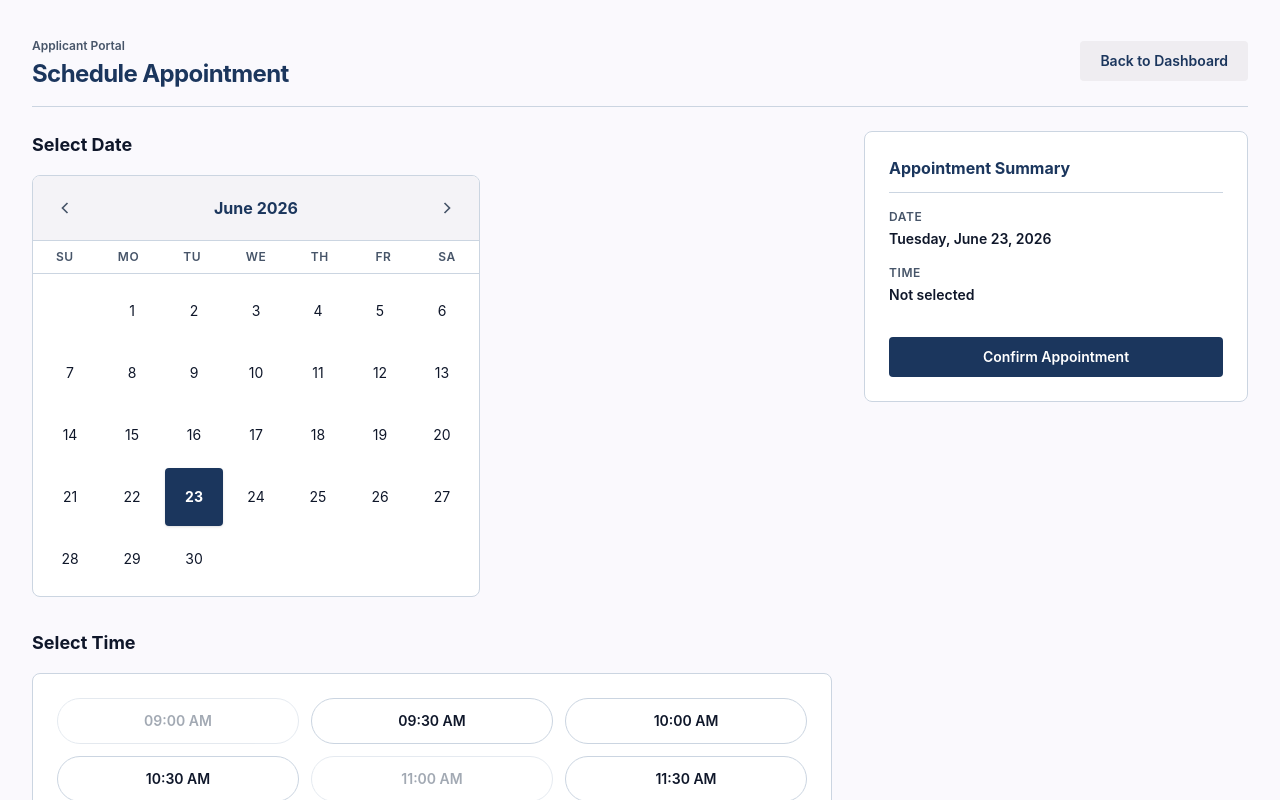
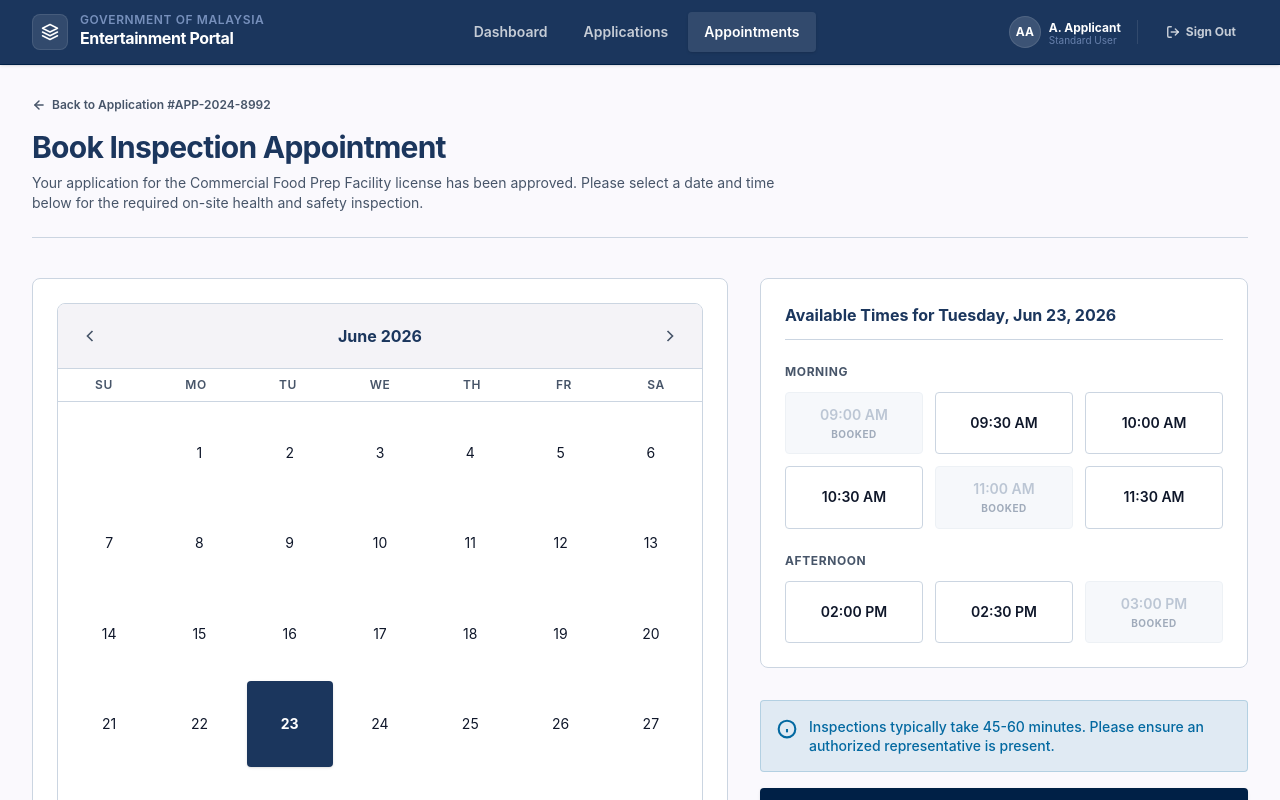
Before and after one commit to ACZH05/adp-project, a Next.js app in the folder frontend/: page /appointments/book in a window 1280 px wide. Shown: the top 800 px of the page. Built offline with nearby package versions, Linux system fonts and the light colour scheme.

Commit message:
Client  Appointment Refine

```diff
--- a/frontend/src/features/appointments/presentation/BookAppointmentScreen.tsx
+++ b/frontend/src/features/appointments/presentation/BookAppointmentScreen.tsx
@@ -4,6 +4,7 @@ import React, { useState } from 'react';
 import { useRouter } from 'next/navigation';
 import { Card } from '@/src/shared/components/Card';
 import { Button } from '@/src/shared/components/Button';
+import { TopNav } from '@/src/shared/components/TopNav';
 import { CalendarPicker } from './components/CalendarPicker';
 import { TimeSlotGrid, TimeSlot } from './components/TimeSlotGrid';
 
@@ -36,29 +37,30 @@ export const BookAppointmentScreen: React.FC = () => {
   const selectedSlot = MOCK_SLOTS.find(s => s.id === selectedSlotId);
 
   return (
-    <div className="w-full max-w-container-max-width mx-auto px-4 md:px-8 py-8 flex flex-col gap-6">
-      {/* Top Header */}
-      <div className="flex items-center justify-between border-b border-border-muted pb-4 flex-wrap gap-4">
-        <div>
-          <span className="text-xs font-semibold text-text-muted">Applicant Portal</span>
-          <h1 className="text-2xl font-bold text-primary tracking-tight mt-0.5">Schedule Appointment</h1>
-        </div>
-        <div>
-          <Button variant="secondary" onClick={handleBack}>
-            Back to Dashboard
-          </Button>
-        </div>
+    <div className="min-h-screen bg-background font-sans flex flex-col">
+      <TopNav />
+      <main className="w-full max-w-container-max-width mx-auto px-4 md:px-8 py-8 flex flex-col gap-8 flex-1">
+        {/* Page Header */}
+        <div className="flex flex-col border-b border-border-muted pb-6 mb-2">
+          <button onClick={handleBack} className="text-xs font-semibold text-text-muted hover:text-primary transition-colors flex items-center gap-1.5 mb-4 w-fit">
+            <svg width="14" height="14" viewBox="0 0 24 24" fill="none" stroke="currentColor" strokeWidth="2.5" strokeLinecap="round" strokeLinejoin="round">
+              <line x1="19" y1="12" x2="5" y2="12"></line>
+              <polyline points="12 19 5 12 12 5"></polyline>
+            </svg>
+            Back to Application #APP-2024-8992
+          </button>
+          <h1 className="text-2xl md:text-3xl font-bold text-primary tracking-tight mb-2">Book Inspection Appointment</h1>
+          <p className="text-sm text-text-muted max-w-3xl">
+            Your application for the Commercial Food Prep Facility license has been approved. Please select a date and time below for the required on-site health and safety inspection.
+          </p>
         </div>
 
+        {/* Workspace Grid */}
         <div className="grid grid-cols-1 lg:grid-cols-12 gap-8 items-start">
-        {/* Left Column: Calendar & Time Slots */}
-        <div className="lg:col-span-8 flex flex-col gap-8">
-          {/* Select Date */}
-          <section>
-            <h2 className="text-lg font-bold text-text-main mb-4">
-              Select Date
-            </h2>
-            <div className="max-w-md">
+          {/* Left Column (7/12) */}
+          <div className="lg:col-span-7 flex flex-col gap-8">
+            {/* Calendar Card */}
+            <Card className="p-6 bg-white border-border-muted shadow-none">
               <CalendarPicker
                 selectedDate={selectedDate}
                 onDateSelect={(date) => {
@@ -66,15 +68,32 @@ export const BookAppointmentScreen: React.FC = () => {
                   setSelectedSlotId(null);
                 }}
               />
+            </Card>
+
+            {/* Inspector Notes */}
+            <Card className="p-6 bg-white border-border-muted shadow-none">
+              <div className="flex flex-col gap-2">
+                <label htmlFor="inspector-notes" className="text-sm font-bold text-text-main">
+                  Notes for Inspector (Optional)
+                </label>
+                <textarea
+                  id="inspector-notes"
+                  rows={4}
+                  className="w-full p-3 border border-border-muted rounded-default text-sm placeholder:text-text-muted/60 focus:outline-none focus:ring-2 focus:ring-primary focus:border-transparent transition-all resize-y"
+                  placeholder="e.g., Use the rear entrance in the alleyway. Ring the bell labeled 'Kitchen'."
+                />
               </div>
-          </section>
+            </Card>
+          </div>
 
-          {/* Select Time */}
-          <section>
-            <h2 className="text-lg font-bold text-text-main mb-4">
-              Select Time
-            </h2>
-            <Card className="p-6 bg-white border-border-muted">
+          {/* Right Column (5/12) */}
+          <div className="lg:col-span-5 flex flex-col gap-6 sticky top-8">
+            {/* Available Times Card */}
+            <Card className="p-6 bg-white border-border-muted shadow-none">
+              <h3 className="text-base font-bold text-primary border-b border-border-muted pb-3 mb-6">
+                {selectedDate ? `Available Times for ${selectedDate.toLocaleDateString('en-US', { weekday: 'long', month: 'short', day: 'numeric', year: 'numeric' })}` : 'Select a date'}
+              </h3>
+
               {selectedDate ? (
                 <TimeSlotGrid
                   slots={MOCK_SLOTS}
@@ -82,46 +101,37 @@ export const BookAppointmentScreen: React.FC = () => {
                   onSlotSelect={setSelectedSlotId}
                 />
               ) : (
-                <div className="text-center py-8 text-text-muted text-sm">
-                  Please select a date first to view available times.
+                <div className="text-center py-12 text-text-muted text-sm border-2 border-dashed border-slate-200 rounded-lg">
+                  Please select a date from the calendar.
                 </div>
               )}
             </Card>
-          </section>
-        </div>
 
-        {/* Right Column: Summary & Confirmation */}
-        <div className="lg:col-span-4">
-          <Card className="p-6 bg-surface-container-low border-border-muted sticky top-8">
-            <h3 className="text-base font-bold text-primary border-b border-border-muted pb-3 mb-4">
-              Appointment Summary
-            </h3>
-
-            <div className="flex flex-col gap-4 mb-8">
-              <div>
-                <p className="text-xs font-semibold text-text-muted uppercase tracking-wider mb-1">Date</p>
-                <p className="text-sm font-semibold text-text-main">
-                  {selectedDate ? selectedDate.toLocaleDateString('en-US', { weekday: 'long', year: 'numeric', month: 'long', day: 'numeric' }) : 'Not selected'}
+            {/* Info Banner & Action Wrapper */}
+            <div className="flex flex-col gap-4 mt-2">
+              <div className="bg-info/10 border border-info/20 rounded-default p-4 flex gap-3">
+                <svg width="20" height="20" viewBox="0 0 24 24" fill="none" stroke="currentColor" strokeWidth="2.5" className="text-info shrink-0 mt-0.5">
+                  <circle cx="12" cy="12" r="10"></circle>
+                  <line x1="12" y1="16" x2="12" y2="12"></line>
+                  <line x1="12" y1="8" x2="12.01" y2="8"></line>
+                </svg>
+                <p className="text-sm text-info font-medium leading-snug">
+                  Inspections typically take 45-60 minutes. Please ensure an authorized representative is present.
                 </p>
-              </div>
-              <div>
-                <p className="text-xs font-semibold text-text-muted uppercase tracking-wider mb-1">Time</p>
-                <p className="text-sm font-semibold text-text-main">
-                  {selectedSlot ? selectedSlot.time : 'Not selected'}
-                </p>
-              </div>
               </div>
 
               <Button
-              className="w-full justify-center"
+                className="w-full justify-center h-12 text-base shadow-sm"
+                variant="deep-navy"
                 disabled={!selectedDate || !selectedSlotId}
                 onClick={handleConfirm}
               >
                 Confirm Appointment
               </Button>
-          </Card>
             </div>
           </div>
         </div>
+      </main>
+    </div>
   );
 };
--- a/frontend/src/features/appointments/presentation/components/TimeSlotGrid.tsx
+++ b/frontend/src/features/appointments/presentation/components/TimeSlotGrid.tsx
@@ -13,9 +13,12 @@ interface TimeSlotGridProps {
 }
 
 export const TimeSlotGrid: React.FC<TimeSlotGridProps> = ({ slots, selectedSlotId, onSlotSelect }) => {
-  return (
+  const morningSlots = slots.filter(slot => slot.time.includes('AM'));
+  const afternoonSlots = slots.filter(slot => slot.time.includes('PM'));
+
+  const renderSlots = (slotGroup: TimeSlot[]) => (
     <div className="grid grid-cols-2 sm:grid-cols-3 gap-3">
-      {slots.map(slot => {
+      {slotGroup.map(slot => {
         const isSelected = selectedSlotId === slot.id;
         return (
           <button
@@ -23,16 +26,43 @@ export const TimeSlotGrid: React.FC<TimeSlotGridProps> = ({ slots, selectedSlotI
             disabled={!slot.available}
             onClick={() => onSlotSelect(slot.id)}
             className={`
-              p-3 rounded-full border text-sm font-semibold transition-colors flex items-center justify-center
-              ${!slot.available ? 'bg-surface-variant border-border-muted text-text-muted opacity-50 cursor-not-allowed' : ''}
+              relative p-3 rounded-default border text-sm font-semibold transition-colors flex flex-col items-center justify-center
+              ${!slot.available ? 'bg-slate-100 border-slate-200 text-slate-400 opacity-60 cursor-not-allowed' : ''}
               ${slot.available && !isSelected ? 'bg-white border-border-muted text-text-main hover:border-primary hover:text-primary hover:bg-primary-fixed hover:shadow-sm' : ''}
               ${isSelected ? 'bg-primary border-primary text-white shadow-sm' : ''}
             `}
           >
             {slot.time}
+            {!slot.available && (
+              <span className="text-[10px] mt-0.5 uppercase tracking-wider font-bold text-slate-500">Booked</span>
+            )}
+            {isSelected && (
+              <div className="absolute -top-1.5 -right-1.5 w-4 h-4 bg-success text-white rounded-full flex items-center justify-center shadow-sm">
+                <svg width="10" height="10" viewBox="0 0 24 24" fill="none" stroke="currentColor" strokeWidth="3" strokeLinecap="round" strokeLinejoin="round">
+                  <polyline points="20 6 9 17 4 12"></polyline>
+                </svg>
+              </div>
+            )}
           </button>
         );
       })}
     </div>
   );
+
+  return (
+    <div className="flex flex-col gap-6">
+      {morningSlots.length > 0 && (
+        <div>
+          <h4 className="text-xs font-bold text-text-muted mb-3 uppercase tracking-wider">Morning</h4>
+          {renderSlots(morningSlots)}
+        </div>
+      )}
+      {afternoonSlots.length > 0 && (
+        <div>
+          <h4 className="text-xs font-bold text-text-muted mb-3 uppercase tracking-wider">Afternoon</h4>
+          {renderSlots(afternoonSlots)}
+        </div>
+      )}
+    </div>
+  );
 };
--- a/frontend/src/shared/components/Button.tsx
+++ b/frontend/src/shared/components/Button.tsx
@@ -1,7 +1,7 @@
 import React from 'react';
 
 interface ButtonProps extends React.ButtonHTMLAttributes<HTMLButtonElement> {
-  variant?: 'primary' | 'secondary' | 'ghost' | 'danger';
+  variant?: 'primary' | 'secondary' | 'ghost' | 'danger' | 'deep-navy';
   className?: string;
 }
 
@@ -18,6 +18,7 @@ export const Button: React.FC<ButtonProps> = ({
     secondary: 'bg-surface-container text-primary hover:bg-surface-container-high',
     ghost: 'bg-transparent text-primary hover:bg-surface-container-low',
     danger: 'bg-transparent text-error border border-error hover:bg-error/10',
+    'deep-navy': 'bg-primary-container text-white hover:bg-primary',
   };
 
   return (
--- a/frontend/src/shared/components/TopNav.tsx
+++ b/frontend/src/shared/components/TopNav.tsx
@@ -11,7 +11,7 @@ export const TopNav: React.FC = () => {
   const navLinks = [
     { name: 'Dashboard', path: '/dashboard' },
     { name: 'Applications', path: '/dashboard' }, // Links to dashboard as main hub
-    { name: 'Appointments', path: '/dashboard' }, // Links to dashboard/appointments
+    { name: 'Appointments', path: '/appointments/book' }, // Links to dashboard/appointments
   ];
 
   const handleSignOut = () => {
@@ -35,9 +35,9 @@ export const TopNav: React.FC = () => {
         >
           <div className="w-9 h-9 bg-white/10 rounded-lg flex items-center justify-center text-white border border-white/10">
             <svg width="18" height="18" viewBox="0 0 24 24" fill="none" xmlns="http://www.w3.org/2000/svg">
-              <path d="M12 2L2 7L12 12L22 7L12 2Z" stroke="currentColor" strokeWidth="2" strokeLinecap="round" strokeLinejoin="round"/>
-              <path d="M2 17L12 22L22 17" stroke="currentColor" strokeWidth="2" strokeLinecap="round" strokeLinejoin="round"/>
-              <path d="M2 12L12 17L22 12" stroke="currentColor" strokeWidth="2" strokeLinecap="round" strokeLinejoin="round"/>
+              <path d="M12 2L2 7L12 12L22 7L12 2Z" stroke="currentColor" strokeWidth="2" strokeLinecap="round" strokeLinejoin="round" />
+              <path d="M2 17L12 22L22 17" stroke="currentColor" strokeWidth="2" strokeLinecap="round" strokeLinejoin="round" />
+              <path d="M2 12L12 17L22 12" stroke="currentColor" strokeWidth="2" strokeLinecap="round" strokeLinejoin="round" />
             </svg>
           </div>
           <div>
@@ -48,8 +48,8 @@ export const TopNav: React.FC = () => {
 
         {/* Middle: Navigation Links (Desktop) */}
         <div className="hidden md:flex items-center gap-1 h-full">
-          {navLinks.map((link, idx) => {
-            const active = isActive(link.path) && idx === 0; // Highlight Dashboard/Wizard as active for this prototype
+          {navLinks.map((link) => {
+            const active = isActive(link.path);
             return (
               <button
                 key={link.name}
```
Lines whose indentation alone changed are shown as unchanged.
